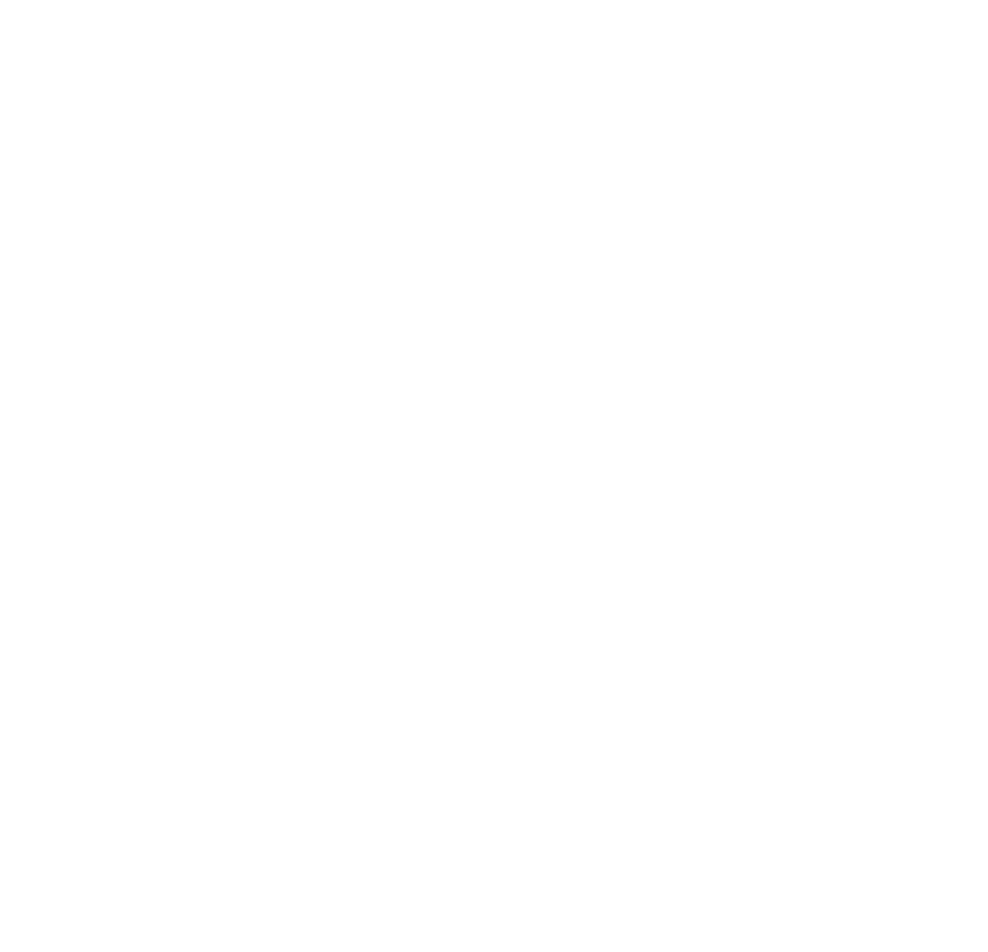
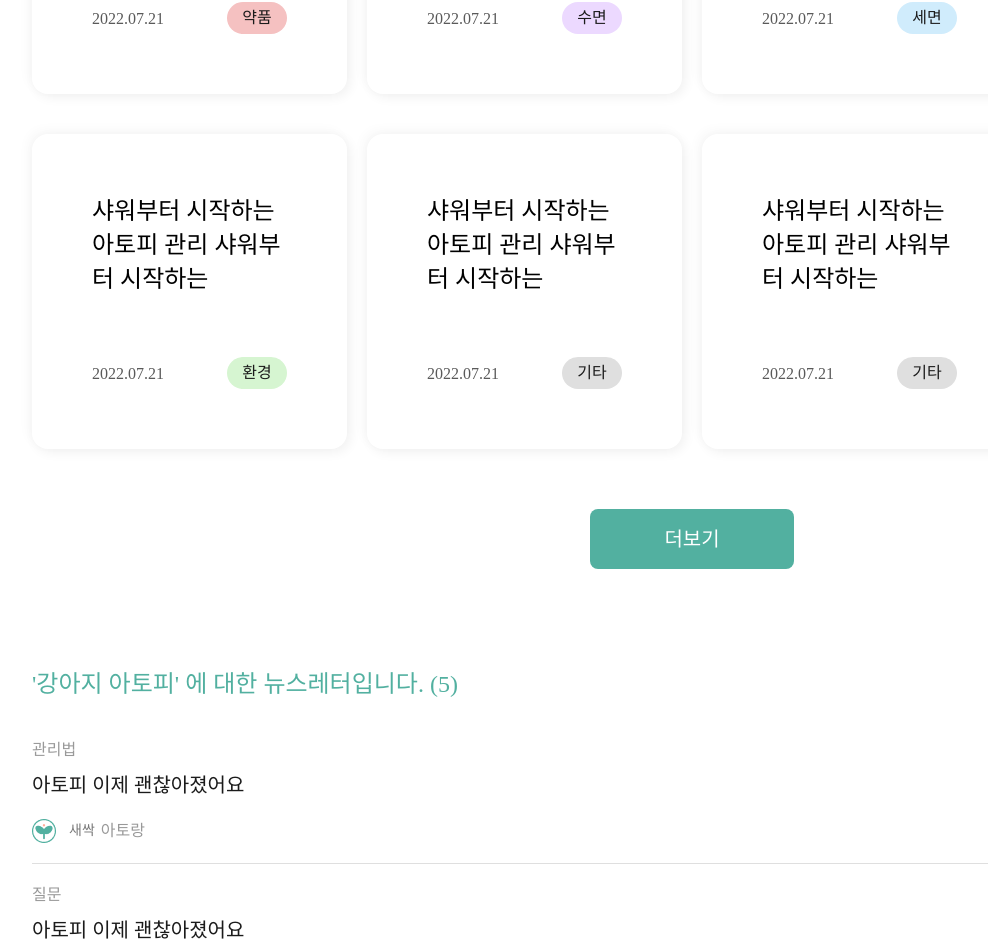
Before and after one commit to ceos15th-AllG/weato-client, a Next.js app: page /search in a window 1280 px wide. Shown: the part 658-1610 px from the top of the page, without its empty margins (268-1256 px from the left). Before the commit the page ends 800 px from the top, so only its background shows below. Built offline with nearby package versions, Linux system fonts and the light colour scheme; a web font is replaced by a local one.

Commit message:
:sparkles: 검색 페이지 내 전체 검색 결과 페이지 마크업 및 스타일링 완료
전체 검색 결과에 대한 페이지 마크업 및 스타일링만 완료

```diff
--- a/pages/search/index.jsx
+++ b/pages/search/index.jsx
@@ -1,3 +1,138 @@
-export default function Search() {
-  return <></>;
-}
+import styled from '@emotion/styled';
+
+import Button from '../../src/components/common/ButtonContainer';
+import CardBox from '../../src/components/search/CardBox';
+import BoardRow from '../../src/components/search/BoardRow';
+
+import { Display1, Body4 } from '../../styles/FontStyle';
+
+import { main, text_black } from '../../styles/Colors';
+
+const Layout = styled.div`
+  margin: 0px 300px 167px;
+
+  display: flex;
+  flex-direction: column;
+`;
+
+const Title = styled.span`
+  margin: 95px 0px 30px;
+
+  align-self: center;
+
+  ${Display1}
+
+  color :${text_black};
+`;
+
+const SubTitle = styled.span`
+  margin: 100px 0px 40px;
+
+  ${Body4}
+
+  color : ${main};
+`;
+
+const Board = styled.div`
+  display: flex;
+  flex-direction: column;
+`;
+
+const ButtonBox = styled.div`
+  margin-top: 60px;
+
+  display: flex;
+  justify-content: center;
+`;
+
+const Search = () => {
+  const keyword = '강아지 아토피';
+  const newsletterLength = 3;
+  const communityLength = 5;
+
+  const communityData = [
+    {
+      id: '0',
+      category: '관리법',
+      title: '아토피 이제 괜찮아졌어요',
+      view: '200',
+      like: '200',
+      name: '아토랑',
+      level: '새싹',
+    },
+    {
+      id: '1',
+      category: '질문',
+      title: '아토피 이제 괜찮아졌어요',
+      view: '200',
+      like: '200',
+      name: '아토랑',
+      level: '새싹',
+    },
+    {
+      id: '2',
+      category: '관리법',
+      title: '아토피 이제 괜찮아졌어요',
+      view: '200',
+      like: '200',
+      name: '아토랑',
+      level: '새싹',
+    },
+    {
+      id: '3',
+      category: '질문',
+      title: '아토피 이제 괜찮아졌어요',
+      view: '200',
+      like: '200',
+      name: '아토랑',
+      level: '새싹',
+    },
+    {
+      id: '4',
+      category: '관리법',
+      title: '아토피 이제 괜찮아졌어요',
+      view: '200',
+      like: '200',
+      name: '아토랑',
+      level: '새싹',
+    },
+  ];
+
+  return (
+    <Layout>
+      <Title>'{keyword}' 에 대한 검색결과</Title>
+
+      <SubTitle>
+        '{keyword}' 에 대한 뉴스레터입니다. ({newsletterLength})
+      </SubTitle>
+      <CardBox />
+      <ButtonBox>
+        <Button text="더보기" btnType="4" />
+      </ButtonBox>
+
+      <SubTitle>
+        '{keyword}' 에 대한 뉴스레터입니다. ({communityLength})
+      </SubTitle>
+      <Board>
+        {communityData.map(
+          ({ id, category, title, view, like, name, level }) => (
+            <BoardRow
+              key={id}
+              category={category}
+              title={title}
+              view={view}
+              like={like}
+              name={name}
+              level={level}
+            />
+          )
+        )}
+      </Board>
+      <ButtonBox>
+        <Button text="더보기" btnType="4" />
+      </ButtonBox>
+    </Layout>
+  );
+};
+
+export default Search;
--- /dev/null
+++ b/src/components/search/BoardRow.jsx
@@ -0,0 +1,101 @@
+import styled from '@emotion/styled';
+
+import Image from 'next/image';
+
+import { Subhead3, Body1, Body3, Tag1 } from '../../../styles/FontStyle';
+
+import { gray05, gray06, text_black, tag_etc } from '../../../styles/Colors';
+
+import profile_sample from '../../../public/profile_sample.png';
+import icon_gray_views from '../../../public/icon_gray_views.png';
+import icon_color_heart from '../../../public/icon_color_heart.png';
+
+const Layout = styled.div`
+  display: flex;
+  flex-direction: column;
+`;
+
+const SmallText = styled.span`
+  ${Subhead3}
+
+  color:  ${gray05};
+`;
+
+const Title = styled.span`
+  margin-top: 10px;
+
+  ${Body3}
+
+  color:  ${text_black};
+`;
+
+const Row = styled.div`
+  margin: 20px 0px;
+  padding-bottom: 20px;
+
+  display: flex;
+  justify-content: space-between;
+  align-items: center;
+
+  border-bottom: 1px solid ${tag_etc};
+`;
+
+const Box = styled.div`
+  display: flex;
+  justify-content: space-between;
+  align-items: center;
+`;
+
+const Level = styled.span`
+  margin-left: 13px;
+
+  ${Body1}
+
+  color: ${gray06};
+`;
+
+const Name = styled.span`
+  margin-left: 6px;
+
+  ${Tag1}
+
+  color: ${gray05};
+`;
+
+const SmallBox = styled.div`
+  width: 52px;
+
+  margin-left: 20px;
+
+  display: flex;
+  justify-content: space-between;
+  align-items: center;
+`;
+
+function BoardRow({ category, title, view, like, name, level }) {
+  return (
+    <Layout>
+      <SmallText>{category}</SmallText>
+      <Title>{title}</Title>
+      <Row>
+        <Box>
+          <Image src={profile_sample} width={24} height={24} />
+          <Level>{level}</Level>
+          <Name>{name}</Name>
+        </Box>
+        <Box>
+          <SmallBox>
+            <Image src={icon_gray_views} width={20} height={13.69} />
+            <SmallText>{view}</SmallText>
+          </SmallBox>
+          <SmallBox>
+            <Image src={icon_color_heart} width={16} height={14} />
+            <SmallText>{like}</SmallText>
+          </SmallBox>
+        </Box>
+      </Row>
+    </Layout>
+  );
+}
+
+export default BoardRow;
--- /dev/null
+++ b/src/components/search/CardBox.jsx
@@ -0,0 +1,71 @@
+import styled from '@emotion/styled';
+
+import Card from '../common/CardContainer';
+
+const Layout = styled.div`
+  width: 1320px;
+  height: 670px;
+
+  display: flex;
+  flex-direction: column;
+  justify-content: space-between;
+`;
+
+const CardRow = styled.div`
+  display: flex;
+
+  justify-content: space-between;
+`;
+
+export default function CardBox(props) {
+  return (
+    <Layout>
+      <CardRow>
+        <Card
+          text={
+            '샤워부터 시작하는 아토피 관리 샤워부터 시작하는 시작하는 시작하는 시작하는 시작하는'
+          }
+          date={'2022.07.21'}
+          tag={'약품'}
+        />
+        <Card
+          text={'샤워부터 시작하는 아토피 관리 샤워부터 시작하는'}
+          date={'2022.07.21'}
+          tag={'수면'}
+        />
+        <Card
+          text={'샤워부터 시작하는 아토피 관리 샤워부터 시작하는'}
+          date={'2022.07.21'}
+          tag={'세면'}
+        />
+        <Card
+          text={'샤워부터 시작하는 아토피 관리 샤워부터 시작하는'}
+          date={'2022.07.21'}
+          tag={'음식'}
+        />
+      </CardRow>
+      <CardRow>
+        <Card
+          text={'샤워부터 시작하는 아토피 관리 샤워부터 시작하는'}
+          date={'2022.07.21'}
+          tag={'환경'}
+        />
+        <Card
+          text={'샤워부터 시작하는 아토피 관리 샤워부터 시작하는'}
+          date={'2022.07.21'}
+          tag={'기타'}
+        />
+        <Card
+          text={'샤워부터 시작하는 아토피 관리 샤워부터 시작하는'}
+          date={'2022.07.21'}
+          tag={'기타'}
+        />
+        <Card
+          text={'샤워부터 시작하는 아토피 관리 샤워부터 시작하는'}
+          date={'2022.07.21'}
+          tag={'기타'}
+        />
+      </CardRow>
+    </Layout>
+  );
+}
```
Also changed, not shown: pages/search/result/index.jsx (deleted, +0 -15 lines), pages/search/community.jsx (renamed from pages/search/result/community.jsx), pages/search/newsletter.jsx (renamed from pages/search/result/newsletter.jsx).
